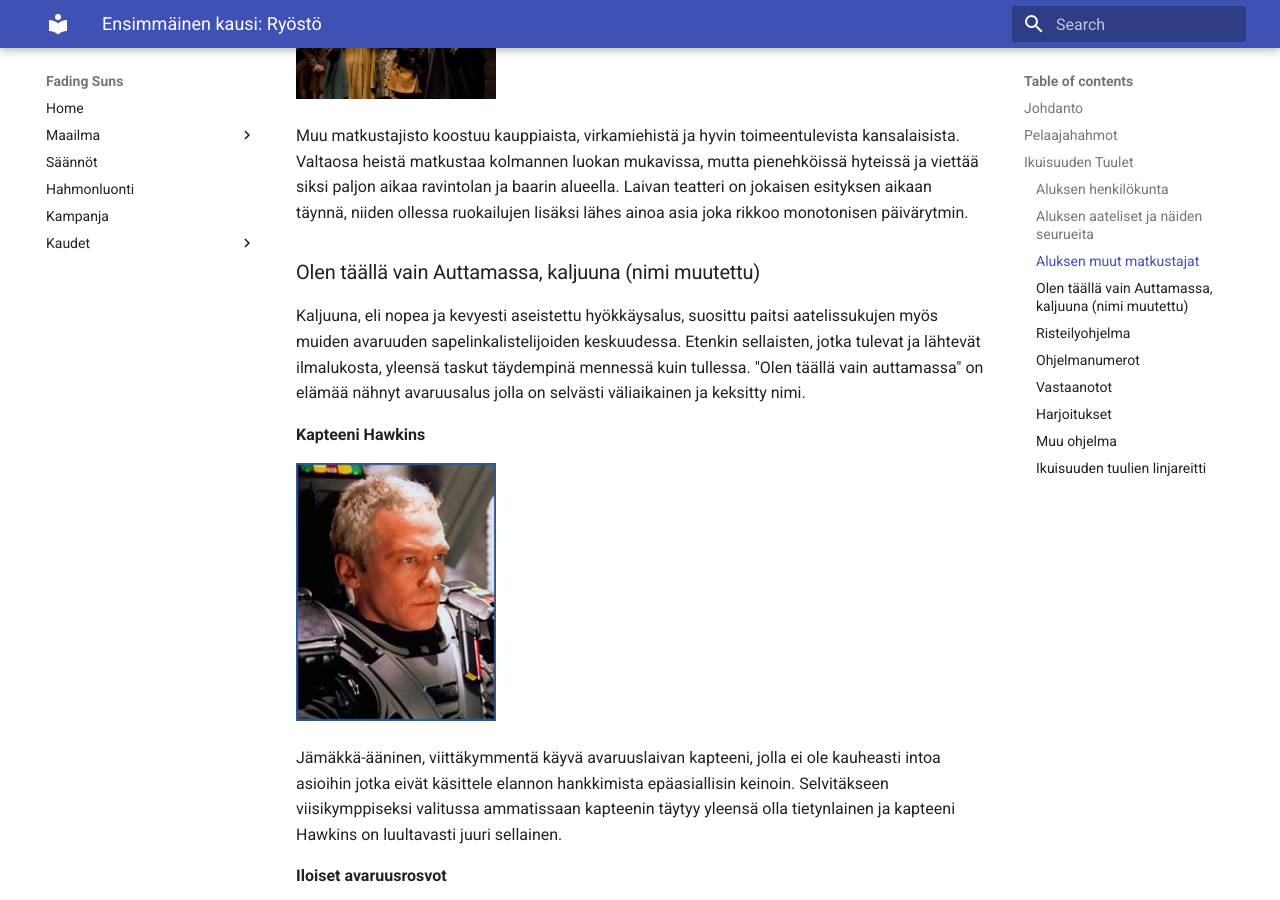
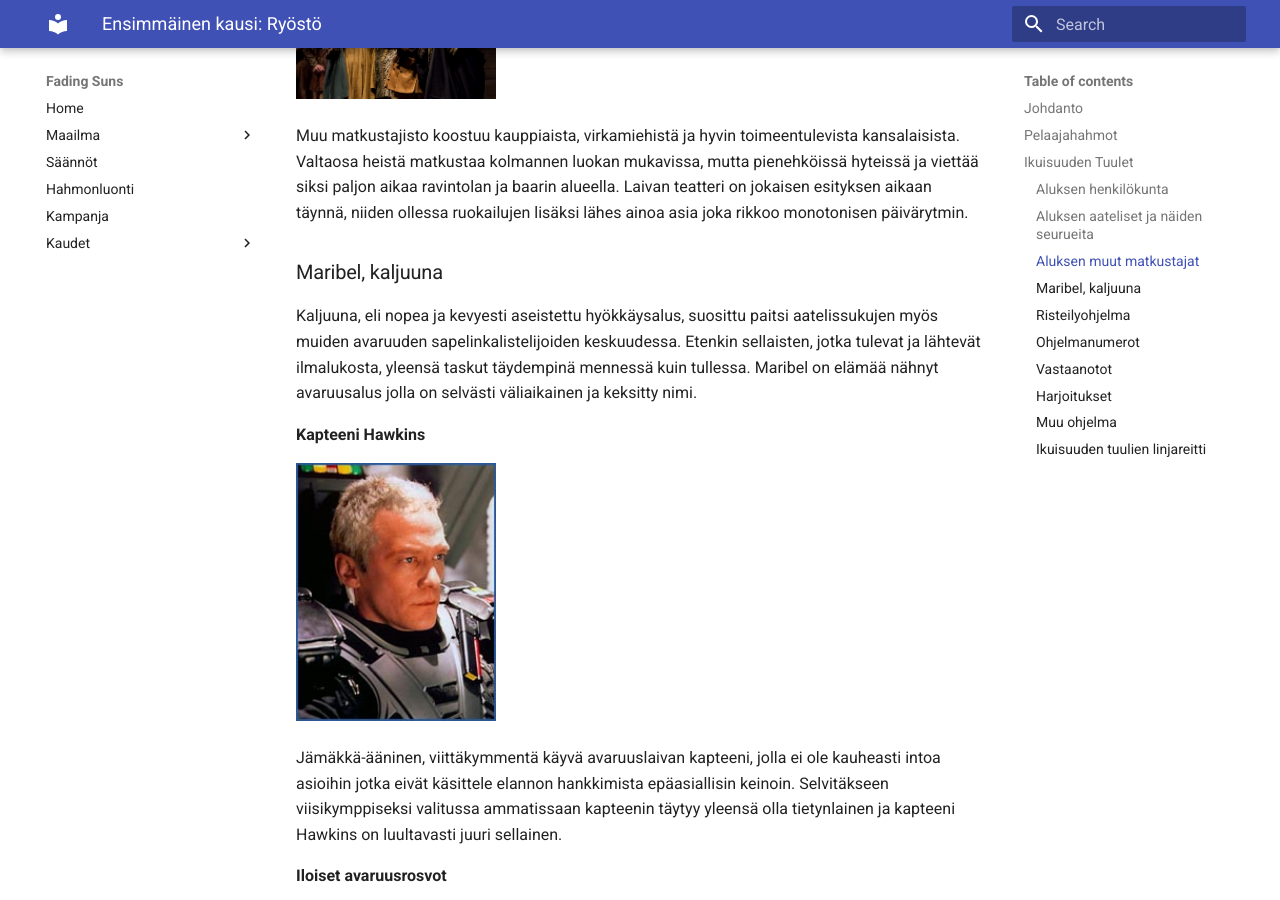
Before and after one commit to mertenator100/mertenator100.github.io, an MkDocs documentation site: the page built from docs/kausi1.md, in a window 1280 px wide and 900 px high, scrolled down 13152 px. Built offline with MkDocs 1.6.1 and Material for MkDocs 9.7.7, drawn with Linux system fonts in a browser that asks for light colours.

Commit message:
muutettu nimi

```diff
--- a/docs/kausi1.md
+++ b/docs/kausi1.md
@@ -213,9 +213,9 @@ Palkkasoturit harvemmin matkustavat luksusristeilijöillä, mutta kersantti Brow
 <img src="/img/bourgeois.jpg" alt="Porvarit" title="Porvarit" width="200" height="200" />
 
 Muu matkustajisto koostuu kauppiaista, virkamiehistä ja hyvin toimeentulevista kansalaisista. Valtaosa heistä matkustaa kolmannen luokan mukavissa, mutta pienehköissä hyteissä ja viettää siksi paljon aikaa ravintolan ja baarin alueella. Laivan teatteri on jokaisen esityksen aikaan täynnä, niiden ollessa ruokailujen lisäksi lähes ainoa asia joka rikkoo monotonisen päivärytmin.
-### Olen täällä vain Auttamassa, kaljuuna (nimi muutettu)
+### Maribel, kaljuuna
 
-Kaljuuna, eli nopea ja kevyesti aseistettu hyökkäysalus, suosittu paitsi aatelissukujen myös muiden avaruuden sapelinkalistelijoiden keskuudessa. Etenkin sellaisten, jotka tulevat ja lähtevät ilmalukosta, yleensä taskut täydempinä mennessä kuin tullessa. "Olen täällä vain auttamassa" on elämää nähnyt avaruusalus
+Kaljuuna, eli nopea ja kevyesti aseistettu hyökkäysalus, suosittu paitsi aatelissukujen myös muiden avaruuden sapelinkalistelijoiden keskuudessa. Etenkin sellaisten, jotka tulevat ja lähtevät ilmalukosta, yleensä taskut täydempinä mennessä kuin tullessa. Maribel on elämää nähnyt avaruusalus
 jolla on selvästi väliaikainen ja keksitty nimi.
 
 **Kapteeni Hawkins**
```
